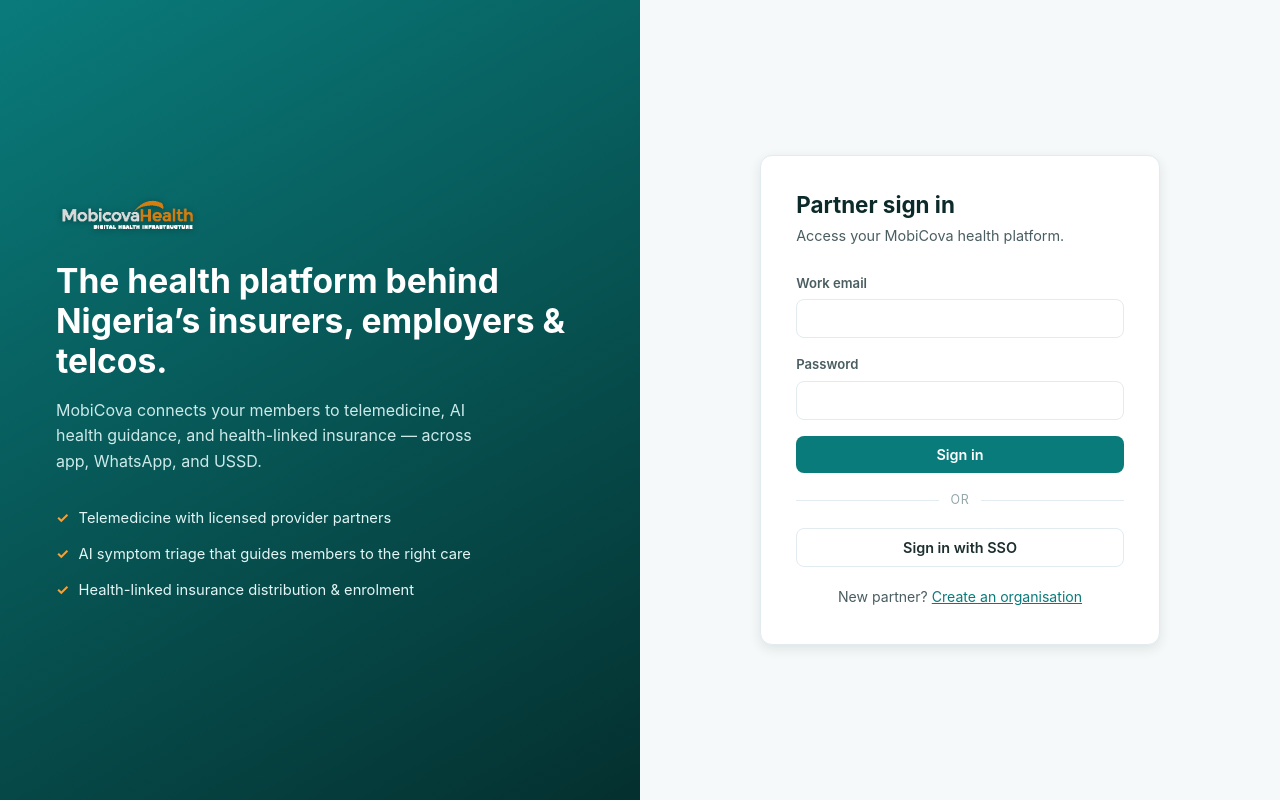
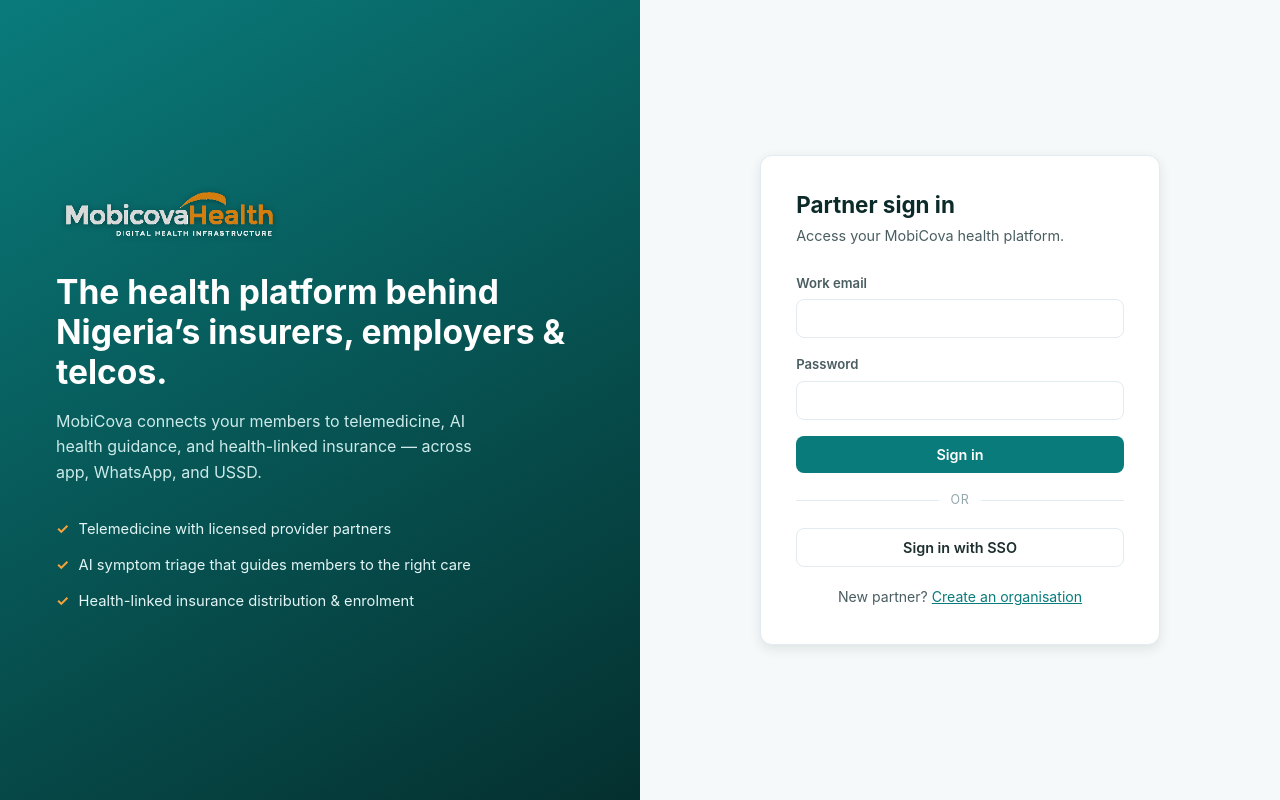
Before and after one commit to piusakinmejiwa/digital-health-mobicova, a React (Vite) app in the folder client/: page /login in a window 1280 px wide. Built offline with nearby package versions, Linux system fonts and the light colour scheme; no server answers.

Commit message:
Logo: crisp white tagline (no dilation) + larger size (46px, 60px hero)

```diff
--- a/client/src/index.css
+++ b/client/src/index.css
@@ -72,14 +72,14 @@
    dark backgrounds: render it bare on dark chrome (a soft shadow lifts it off
    the background), and on LIGHT surfaces sit it on a dark teal chip so it pops. */
 .brand-logo {
-  height: 38px; width: auto; display: block;
+  height: 46px; width: auto; display: block;
   filter: drop-shadow(0 1px 3px rgba(0, 0, 0, 0.35));
 }
 .brand-logo-chip {
   display: inline-flex; align-items: center;
   background: var(--dark, #0d2a2a); padding: 8px 14px; border-radius: 10px;
 }
-.brand-logo-chip .brand-logo { height: 28px; filter: none; }
+.brand-logo-chip .brand-logo { height: 34px; filter: none; }
 
 /* Buttons */
 .btn {
--- a/client/src/pages/auth/Auth.css
+++ b/client/src/pages/auth/Auth.css
@@ -17,7 +17,7 @@
   display: flex; align-items: center; justify-content: center;
   font-weight: 800; font-size: 1.6rem; margin-bottom: 1.6rem;
 }
-.auth-hero .brand-logo { align-self: flex-start; margin-bottom: 1.6rem; }
+.auth-hero .brand-logo { align-self: flex-start; margin-bottom: 1.6rem; height: 60px; }
 .auth-hero h1 { color: #fff; font-size: 2.1rem; line-height: 1.2; margin-bottom: 1rem; }
 .auth-hero p { color: #cdeaea; font-size: 1rem; max-width: 420px; }
 .auth-hero ul { list-style: none; margin-top: 2rem; display: flex; flex-direction: column; gap: 0.8rem; }
```
Also changed, not shown: client/public/images/logo.png.
